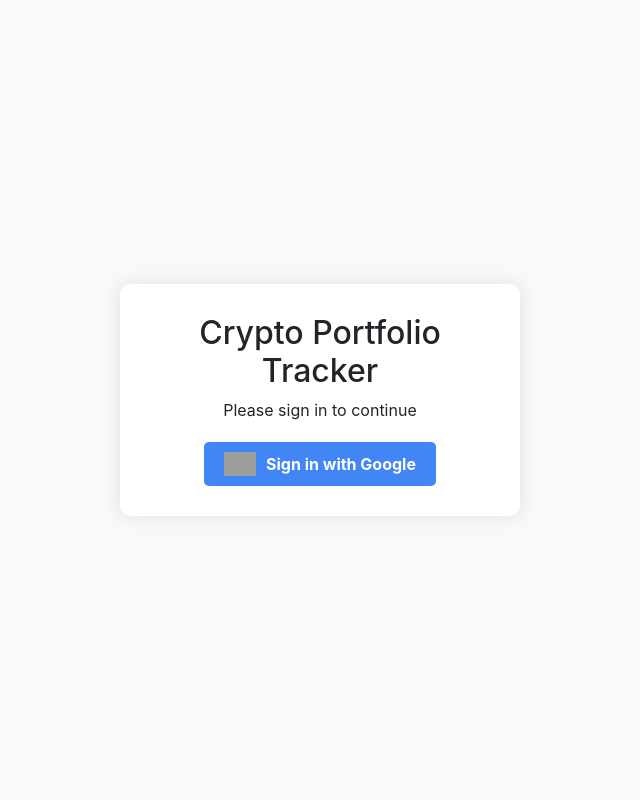
After one commit to toxonaut/crypto-portfolio-tracker, a Flask app: page /login in a window 1280 px wide. The commit adds this page. Shown: the whole page, without its empty margins (320-960 px from the left). Run offline with Flask 3, Linux system fonts and the light colour scheme; some libraries are stand-ins or nearby versions; grey boxes are pictures that could not be loaded.

Commit message:
Implement Google OAuth login with specific email restriction

```diff
--- a/app.py
+++ b/app.py
@@ -1,4 +1,4 @@
-from flask import Flask, request, jsonify, render_template, redirect, url_for
+from flask import Flask, request, jsonify, render_template, redirect, url_for, session
 from flask_sqlalchemy import SQLAlchemy
 import os
 import datetime
@@ -8,6 +8,8 @@ import requests
 import time
 from dotenv import load_dotenv
 from typing import Any, Optional
+from authlib.integrations.flask_client import OAuth
+from flask_login import LoginManager, UserMixin, login_user, logout_user, login_required, current_user
 
 # Configure logging
 logging.basicConfig(level=logging.INFO, format='%(asctime)s - %(name)s - %(levelname)s - %(message)s')
@@ -46,6 +48,8 @@ app = Flask(__name__)
 app.config['SQLALCHEMY_DATABASE_URI'] = database_url
 app.config['SQLALCHEMY_TRACK_MODIFICATIONS'] = False
 app.config['PORT'] = os.environ.get('PORT', 5000)
+# Set a secret key for session management
+app.secret_key = os.environ.get('SECRET_KEY', 'dev_secret_key')
 
 db = SQLAlchemy(app)
 
@@ -103,6 +107,41 @@ class PortfolioHistory(db.Model):
             'btc': self.btc if self.btc is not None else 0,
             'actual_btc': self.actual_btc if self.actual_btc is not None else 0
         }
+
+# User model for authentication
+class User(UserMixin, db.Model):
+    __tablename__ = 'users'
+    id = db.Column(db.Integer, primary_key=True)
+    email = db.Column(db.String(100), unique=True)
+    name = db.Column(db.String(100))
+
+    def __init__(self, email, name):
+        self.email = email
+        self.name = name
+
+# Initialize Flask-Login
+login_manager = LoginManager()
+login_manager.init_app(app)
+login_manager.login_view = 'login'
+
+@login_manager.user_loader
+def load_user(user_id):
+    return User.query.get(int(user_id))
+
+# Initialize OAuth
+oauth = OAuth(app)
+google = oauth.register(
+    name='google',
+    client_id=os.environ.get('GOOGLE_CLIENT_ID'),
+    client_secret=os.environ.get('GOOGLE_CLIENT_SECRET'),
+    access_token_url='https://accounts.google.com/o/oauth2/token',
+    access_token_params=None,
+    authorize_url='https://accounts.google.com/o/oauth2/auth',
+    authorize_params=None,
+    api_base_url='https://www.googleapis.com/oauth2/v1/',
+    client_kwargs={'scope': 'openid email profile'},
+    server_metadata_url='https://accounts.google.com/.well-known/openid-configuration'
+)
 
 def get_portfolio_data():
     try:
@@ -385,43 +424,103 @@ def scheduled_add_history():
 # This is a fallback mechanism in case the background scheduler fails
 last_history_check = datetime.datetime.now() - datetime.timedelta(hours=2)  # Start in the past to trigger immediately
 
-if 1==2:  # Disable request-based history checking to rely solely on worker process
-    @app.before_request
-    def check_history_interval():
-        global last_history_check
-        now = datetime.datetime.now()
+@app.before_request
+def before_request():
+    # Skip authentication for login routes
+    if request.path.startswith('/login') or request.path == '/favicon.ico':
+        return
 
-        # Only check once per hour maximum
-        if (now - last_history_check).total_seconds() >= 3600:  # 1 hour in seconds
-            try:
-                # Get the most recent history entry
-                latest_entry = PortfolioHistory.query.order_by(PortfolioHistory.date.desc()).first()
+    # Check if user is authenticated
+    if not current_user.is_authenticated:
+        if request.path != '/':
+            return redirect(url_for('login'))
 
-                # If no entry exists or the latest entry is more than 1 hour old, add a new one
-                if not latest_entry or (now - latest_entry.date).total_seconds() >= 3600:
-                    logger.info("Adding history entry via request-based check")
-                    scheduled_add_history()
+    # Only run the history check if 1==2 (disabled)
+    # We now rely on the worker.py process to add history entries
+    if 1==2:
+        check_history_interval()
 
-                # Update the last check time
-                last_history_check = now
-            except Exception as e:
-                logger.error(f"Error in request-based history check: {str(e)}", exc_info=True)
+def check_history_interval():
+    global last_history_check
+    now = datetime.datetime.now()
+
+    # Only check once per hour maximum
+    if (now - last_history_check).total_seconds() >= 3600:  # 1 hour in seconds
+        try:
+            # Get the most recent history entry
+            latest_entry = PortfolioHistory.query.order_by(PortfolioHistory.date.desc()).first()
+
+            # If no entry exists or the latest entry is more than 1 hour old, add a new one
+            if not latest_entry or (now - latest_entry.date).total_seconds() >= 3600:
+                logger.info("Adding history entry via request-based check")
+                scheduled_add_history()
+
+            # Update the last check time
+            last_history_check = now
+        except Exception as e:
+            logger.error(f"Error in request-based history check: {str(e)}", exc_info=True)
 
 @app.route('/')
+@login_required
 def index():
     db_type = "PostgreSQL" if "postgresql" in app.config['SQLALCHEMY_DATABASE_URI'] else "SQLite"
     return render_template('index.html', version="1.3.0", db_type=db_type)
 
+@app.route('/login')
+def login():
+    return render_template('login.html')
+
+@app.route('/login/google')
+def login_google():
+    redirect_uri = url_for('google_callback', _external=True)
+    return google.authorize_redirect(redirect_uri)
+
+@app.route('/login/google/callback')
+def google_callback():
+    token = google.authorize_access_token()
+    user_info = google.get('userinfo')
+    email = user_info.json().get('email')
+    name = user_info.json().get('name')
+
+    # Only allow specific email to login
+    if email != 'martin.schaerer@gmail.com':
+        logger.warning(f"Unauthorized login attempt from: {email}")
+        return redirect(url_for('login', error='unauthorized'))
+
+    # Check if user exists in database
+    user = User.query.filter_by(email=email).first()
+
+    # If user doesn't exist, create a new one
+    if not user:
+        user = User(email=email, name=name)
+        db.session.add(user)
+        db.session.commit()
+
+    # Log in the user
+    login_user(user)
+
+    # Redirect to the main page
+    return redirect(url_for('index'))
+
+@app.route('/logout')
+@login_required
+def logout():
+    logout_user()
+    return redirect(url_for('login'))
+
 @app.route('/statistics')
+@login_required
 def statistics():
     return render_template('statistics.html')
 
 @app.route('/edit_portfolio')
+@login_required
 def edit_portfolio():
     db_type = "PostgreSQL" if "postgresql" in app.config['SQLALCHEMY_DATABASE_URI'] else "SQLite"
     return render_template('edit_portfolio.html', version="1.3.0", db_type=db_type)
 
 @app.route('/portfolio')
+@login_required
 def get_portfolio():
     portfolio_data = get_portfolio_data()
 
@@ -521,6 +620,7 @@ def get_portfolio():
     })
 
 @app.route('/history')
+@login_required
 def get_history():
     history_data = get_history_data()
 
@@ -540,6 +640,7 @@ def get_history():
     })
 
 @app.route('/api/add_coin', methods=['POST'])
+@login_required
 def add_coin_api():
     try:
         data = request.json
@@ -561,6 +662,7 @@ def add_coin_api():
         return jsonify({'success': False, 'error': str(e)})
 
 @app.route('/add_coin', methods=['POST'])
+@login_required
 def add_coin():
     try:
         data = request.json
@@ -582,6 +684,7 @@ def add_coin():
         return jsonify({'success': False, 'error': str(e)})
 
 @app.route('/update_coin/<int:coin_id>', methods=['PUT'])
+@login_required
 def update_coin(coin_id):
     try:
         data = request.json
@@ -604,6 +707,7 @@ def update_coin(coin_id):
         return jsonify({'success': False, 'error': str(e)})
 
 @app.route('/api/update_coin', methods=['POST'])
+@login_required
 def update_coin_api():
     try:
         data = request.json
@@ -633,6 +737,7 @@ def update_coin_api():
         return jsonify({'success': False, 'error': str(e)})
 
 @app.route('/api/remove_source', methods=['POST'])
+@login_required
 def delete_coin_api():
     try:
         data = request.json
@@ -654,6 +759,7 @@ def delete_coin_api():
         return jsonify({'success': False, 'error': str(e)})
 
 @app.route('/delete_coin/<int:coin_id>', methods=['DELETE'])
+@login_required
 def delete_coin(coin_id):
     try:
         entry = Portfolio.query.get(coin_id)
@@ -670,6 +776,7 @@ def delete_coin(coin_id):
         return jsonify({'success': False, 'error': str(e)})
 
 @app.route('/add_history', methods=['POST'])
+@login_required
 def add_history():
     try:
         data = request.get_json()
@@ -745,6 +852,7 @@ def add_history():
         return jsonify({'success': False, 'error': str(e)}), 500
 
 @app.route('/debug_db')
+@login_required
 def debug_db():
     """
     Debug endpoint to check database contents directly.
@@ -774,6 +882,7 @@ def debug_db():
         })
 
 @app.route('/initialize_bitcoin_data', methods=['POST'])
+@login_required
 def initialize_bitcoin_data():
     """
     Initialize the database with Bitcoin data from the update_local_bitcoin_data.py script.
@@ -843,6 +952,7 @@ def initialize_bitcoin_data():
         })
 
 @app.route('/debug_worker', methods=['GET'])
+@login_required
 def debug_worker():
     """
     Debug endpoint to check worker status and manually trigger history addition
@@ -900,6 +1010,7 @@ def debug_worker():
         }), 500
 
 @app.route('/fix_sequence', methods=['GET'])
+@login_required
 def fix_sequence():
     try:
         # Use SQLAlchemy's connection to execute raw SQL
@@ -928,6 +1039,7 @@ def fix_sequence():
         return jsonify({'success': False, 'error': str(e)}), 500
 
 @app.route('/api/update_zerion_data', methods=['POST'])
+@login_required
 def update_zerion_data():
     try:
         url = "https://api.zerion.io/v1/wallets/0xa9bA157770045CfFe977601fD46b9Cc3C4429604/positions/?filter[positions]=only_complex&currency=usd&filter[trash]=only_non_trash&sort=value"
@@ -1054,6 +1166,7 @@ def update_zerion_data():
         return jsonify({'success': False, 'error': str(e)})
 
 @app.route('/api/debug_zerion', methods=['GET'])
+@login_required
 def debug_zerion():
     try:
         url = "https://api.zerion.io/v1/wallets/0xa9bA157770045CfFe977601fD46b9Cc3C4429604/positions/?filter[positions]=only_complex&currency=usd&filter[trash]=only_non_trash&sort=value"
@@ -1106,6 +1219,7 @@ def debug_zerion():
         return jsonify({'success': False, 'error': str(e)})
 
 @app.route('/api/debug_zerion_full', methods=['GET'])
+@login_required
 def debug_zerion_full():
     try:
         url = "https://api.zerion.io/v1/wallets/0xa9bA157770045CfFe977601fD46b9Cc3C4429604/positions/?filter[positions]=only_complex&currency=usd&filter[trash]=only_non_trash&sort=value"
@@ -1129,6 +1243,7 @@ def debug_zerion_full():
         return jsonify({'success': False, 'error': str(e)})
 
 @app.route('/api/migrate_zerion_id', methods=['GET'])
+@login_required
 def migrate_zerion_id_endpoint():
     try:
         # Check if the column exists and get its current type
--- a/requirements.txt
+++ b/requirements.txt
@@ -5,3 +5,5 @@ psycopg2-binary==2.9.9
 SQLAlchemy==2.0.25
 Flask-SQLAlchemy==3.1.1
 python-dotenv==1.0.1
+authlib==1.2.1
+flask-login==0.6.3
--- a/templates/edit_portfolio.html
+++ b/templates/edit_portfolio.html
@@ -106,6 +106,7 @@
                     <a class="nav-link" href="/">Overview</a>
                     <a class="nav-link" href="/statistics">Statistics</a>
                     <a class="nav-link active" href="/edit_portfolio">Edit Portfolio</a>
+                    <a class="nav-link" href="/logout">Logout</a>
                 </div>
             </div>
         </nav>
--- a/templates/index.html
+++ b/templates/index.html
@@ -25,6 +25,7 @@
                     <a class="nav-link active" href="/">Overview</a>
                     <a class="nav-link" href="/statistics">Statistics</a>
                     <a class="nav-link" href="/edit_portfolio">Edit Portfolio</a>
+                    <a class="nav-link" href="/logout">Logout</a>
                 </div>
             </div>
         </nav>
--- /dev/null
+++ b/templates/login.html
@@ -0,0 +1,83 @@
+<!DOCTYPE html>
+<html lang="en">
+<head>
+    <meta charset="UTF-8">
+    <meta name="viewport" content="width=device-width, initial-scale=1.0">
+    <title>Crypto Portfolio Tracker - Login</title>
+    <link rel="stylesheet" href="https://stackpath.bootstrapcdn.com/bootstrap/4.5.2/css/bootstrap.min.css">
+    <link rel="stylesheet" href="{{ url_for('static', filename='style.css') }}">
+    <style>
+        body {
+            background-color: #f8f9fa;
+            height: 100vh;
+            display: flex;
+            align-items: center;
+            justify-content: center;
+        }
+        .login-container {
+            max-width: 400px;
+            padding: 30px;
+            background-color: #fff;
+            border-radius: 10px;
+            box-shadow: 0 0 20px rgba(0, 0, 0, 0.1);
+            text-align: center;
+        }
+        .logo {
+            margin-bottom: 20px;
+        }
+        .btn-google {
+            background-color: #4285F4;
+            color: white;
+            padding: 10px 20px;
+            border-radius: 5px;
+            display: inline-flex;
+            align-items: center;
+            font-weight: bold;
+            text-decoration: none;
+            transition: background-color 0.3s;
+        }
+        .btn-google:hover {
+            background-color: #357ae8;
+            color: white;
+            text-decoration: none;
+        }
+        .btn-google img {
+            margin-right: 10px;
+            height: 24px;
+        }
+        .error-message {
+            color: #dc3545;
+            margin-top: 15px;
+            padding: 10px;
+            background-color: #f8d7da;
+            border-radius: 5px;
+            display: none;
+        }
+    </style>
+</head>
+<body>
+    <div class="login-container">
+        <div class="logo">
+            <h2>Crypto Portfolio Tracker</h2>
+            <p>Please sign in to continue</p>
+        </div>
+
+        <a href="{{ url_for('login_google') }}" class="btn-google">
+            <img src="https://upload.wikimedia.org/wikipedia/commons/5/53/Google_%22G%22_Logo.svg" alt="Google logo">
+            Sign in with Google
+        </a>
+
+        <div class="error-message" id="error-message">
+            Unauthorized access. Only authorized users can log in.
+        </div>
+    </div>
+
+    <script>
+        // Check for error parameter in URL
+        const urlParams = new URLSearchParams(window.location.search);
+        if (urlParams.has('error') && urlParams.get('error') === 'unauthorized') {
+            document.getElementById('error-message').style.display = 'block';
+        }
+    </script>
+</body>
+</html>
--- a/templates/statistics.html
+++ b/templates/statistics.html
@@ -25,6 +25,7 @@
                     <a class="nav-link" href="/">Overview</a>
                     <a class="nav-link active" href="/statistics">Statistics</a>
                     <a class="nav-link" href="/edit_portfolio">Edit Portfolio</a>
+                    <a class="nav-link" href="/logout">Logout</a>
                 </div>
             </div>
         </nav>
```
Also changed, not shown: RUNNEN.txt (+13 -0 lines), create_users_table.py (added, +65 -0 lines), gunicorn_config.py (deleted, +0 -10 lines), static/img/logo2.jpg (added), static/img/logo3.jpg (added), static/img/logo4.jpg (added), 2 other files.
